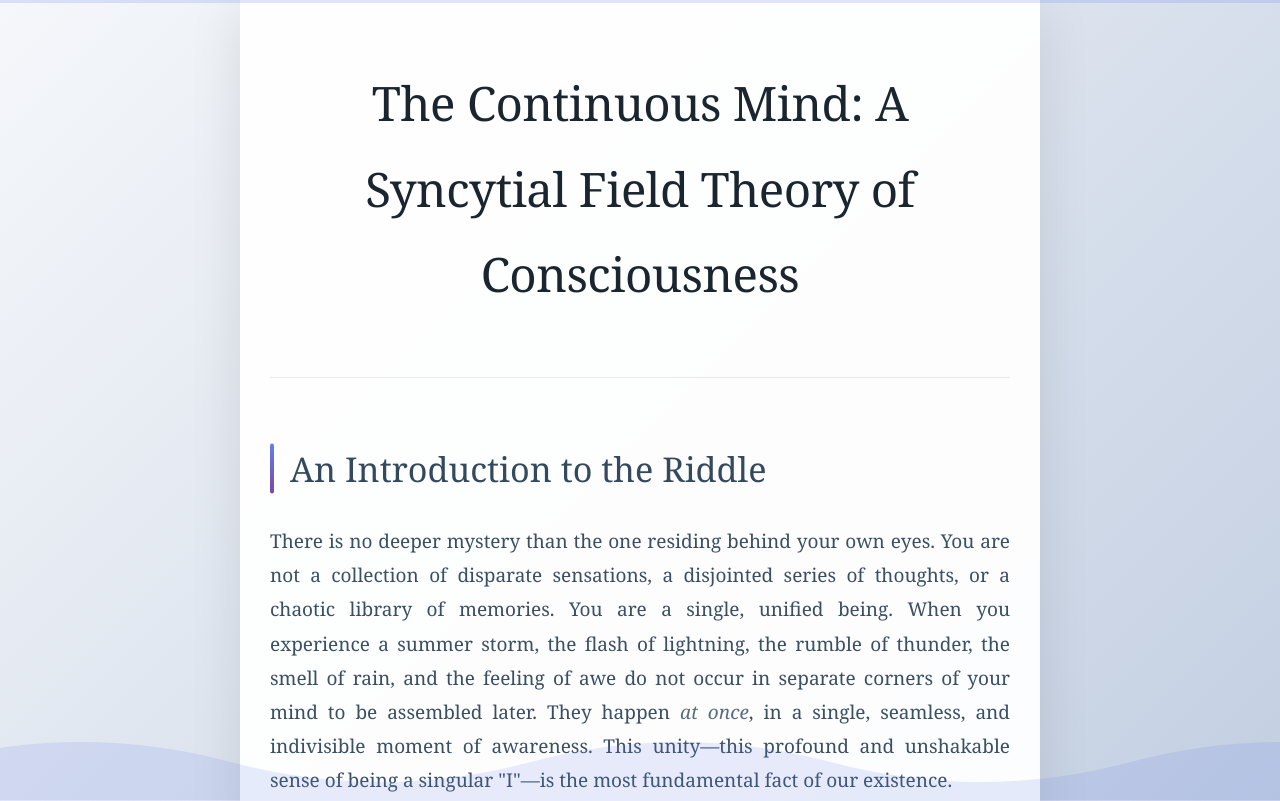
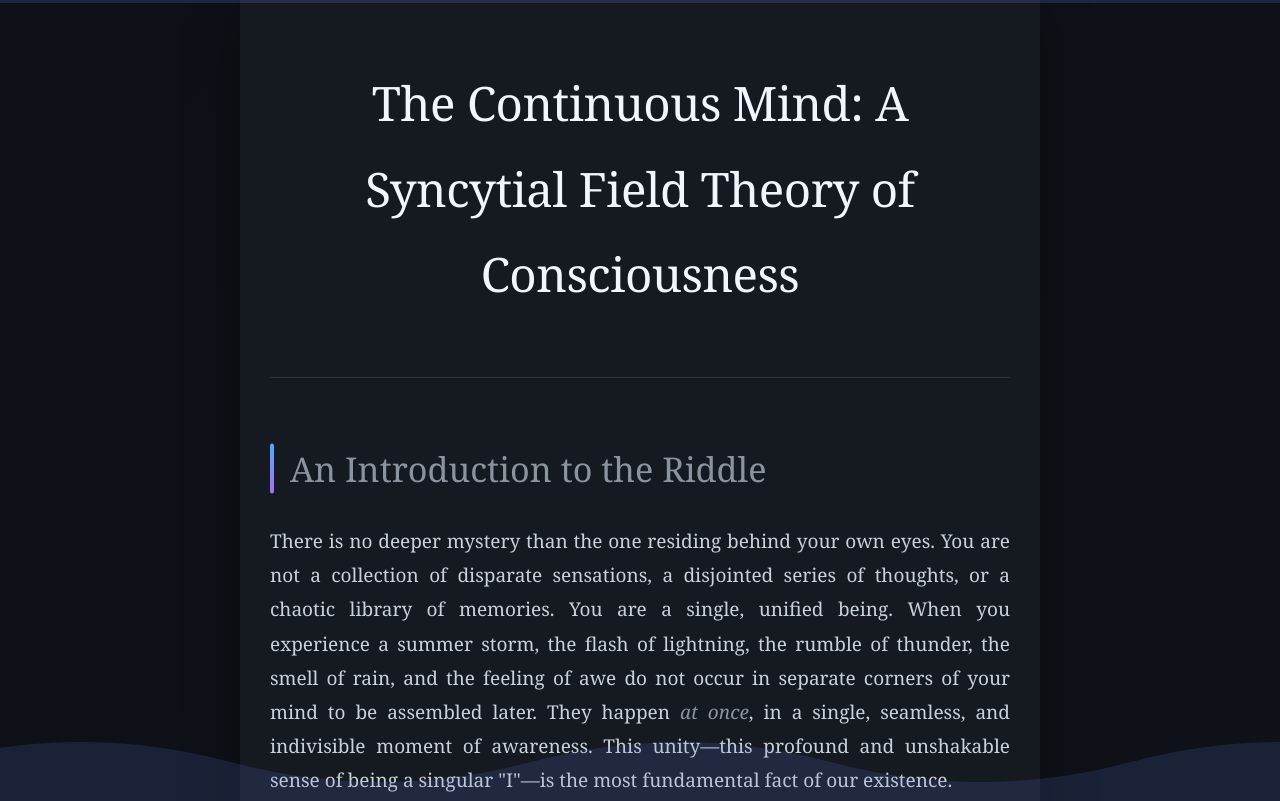
Before and after one commit to mnbnkr/The-Syncytial-Field-Theory-of-Consciousness, a plain HTML site: page index.html in a window 1280 px wide. Shown: the top 801 px of the page. Drawn offline with Linux system fonts and the dark colour scheme.

Commit message:
Implement dark mode styles in index.html
Added dark mode styles for various elements.

```diff
--- a/index.html
+++ b/index.html
@@ -187,6 +187,50 @@
 
         ::selection {
             background: rgba(102, 126, 234, 0.3);
+        }
+
+        @media (prefers-color-scheme: dark) {
+            body {
+                color: #c9d1d9;
+                background: linear-gradient(135deg, #0d1117 0%, #161b22 100%);
+            }
+
+            .container {
+                background: rgba(22, 27, 34, 0.95);
+                box-shadow: 0 10px 50px rgba(0, 0, 0, 0.4);
+            }
+
+            header {
+                border-bottom-color: rgba(255, 255, 255, 0.1);
+            }
+
+            h1,
+            h3 {
+                color: #f0f6fc;
+            }
+
+            h2,
+            h4 {
+                color: #8b949e;
+            }
+
+            h2::before {
+                background: linear-gradient(180deg, #58a6ff 0%, #a371f7 100%);
+            }
+
+            p,
+            strong {
+                color: #c9d1d9;
+            }
+
+            em,
+            .subtitle {
+                color: #8b949e;
+            }
+
+            ::selection {
+                background: rgba(88, 166, 255, 0.3);
+            }
         }
     </style>
 </head>
```
